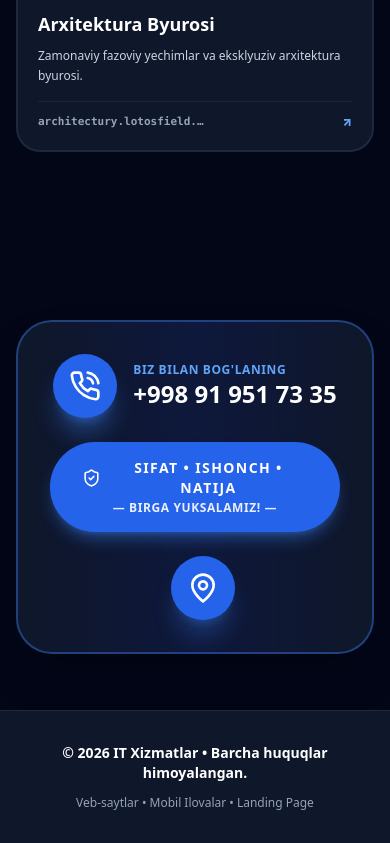
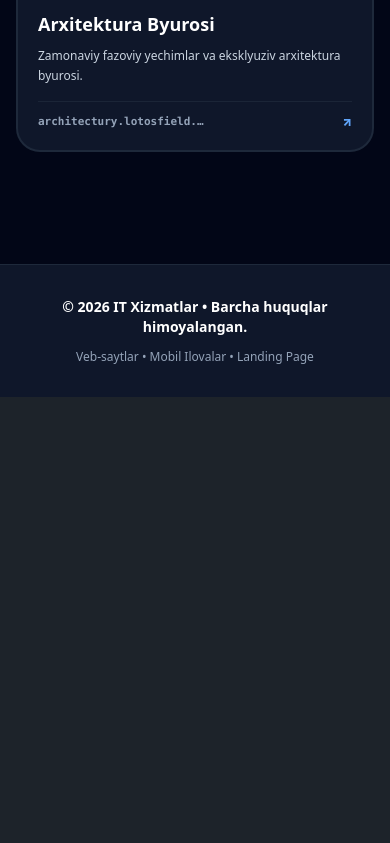
Before and after one commit to jumaqulovyashnar/IT-xizmatlari., a Next.js app in the folder frontend/: page / in a window 390 px wide. Shown: the part 6485-7328 px from the top of the page. After the commit the page ends 6882 px from the top, so only its background shows below. Built offline with nearby package versions, Linux system fonts and the light colour scheme.

Commit message:
fix(ui): remove bottom contact bar section and connect navbar Aloqa link to phone directly

```diff
--- a/frontend/src/app/page.tsx
+++ b/frontend/src/app/page.tsx
@@ -54,7 +54,7 @@ export default function HomePage() {
             <li><a href="#section-mobile" className="hover:text-blue-400 hover:bg-slate-800 rounded-lg transition-colors">{t.nav.mobile}</a></li>
             <li><a href="#section-landing" className="hover:text-blue-400 hover:bg-slate-800 rounded-lg transition-colors">{t.nav.landing}</a></li>
             <li><a href="#section-projects" className="hover:text-blue-400 hover:bg-slate-800 rounded-lg transition-colors">{t.nav.projects}</a></li>
-            <li><a href="#section-contact" className="hover:text-blue-400 hover:bg-slate-800 rounded-lg transition-colors">{t.nav.contact}</a></li>
+            <li><a href="tel:+998919517335" className="hover:text-blue-400 hover:bg-slate-800 rounded-lg transition-colors">{t.nav.contact}</a></li>
           </ul>
         </div>
 
@@ -331,59 +331,6 @@ export default function HomePage() {
         </div>
       </section>
 
-      {/* ========================================================================= */}
-      {/* FOYDALANUVCHI RASMI USLUBIDAGI PASTKI ALOQA BLOKI (CONTACT BAR)           */}
-      {/* ========================================================================= */}
-      <section id="section-contact" className="py-14 px-4 max-w-7xl mx-auto w-full">
-        <div className="p-8 sm:p-10 rounded-[36px] bg-gradient-to-r from-slate-900 via-blue-950/60 to-slate-900 border-2 border-blue-500/40 shadow-2xl flex flex-col lg:flex-row items-center justify-between gap-6">
-          {/* Left: Phone & Contact */}
-          <div className="flex items-center space-x-4">
-            <a
-              href="tel:+998919517335"
-              className="w-16 h-16 rounded-full bg-blue-600 text-white flex items-center justify-center shadow-xl shadow-blue-500/40 hover:scale-110 transition-transform"
-            >
-              <PhoneCall className="w-8 h-8" />
-            </a>
-            <div>
-              <div className="text-xs font-black uppercase tracking-wider text-blue-400">
-                {t.contactUs}
-              </div>
-              <a
-                href="tel:+998919517335"
-                className="text-2xl sm:text-3xl font-black text-white hover:text-blue-400 transition-colors"
-              >
-                {t.phone}
-              </a>
-            </div>
-          </div>
-
-          {/* Center Badge: Sifat - Ishonch - Natija */}
-          <div className="px-8 py-4 rounded-full bg-blue-600 text-white font-black text-center shadow-lg shadow-blue-500/40 space-y-0.5">
-            <div className="text-sm sm:text-base tracking-widest uppercase flex items-center justify-center gap-2 font-black">
-              <ShieldCheck className="w-5 h-5" /> {t.slogan}
-            </div>
-            <div className="text-xs tracking-wider opacity-90 uppercase font-bold">
-              — {t.subSlogan} —
-            </div>
-          </div>
-
-          {/* Right: Biz Har Doim Siz Bilan */}
-          <div className="flex items-center space-x-4">
-            <div className="text-right hidden sm:block">
-              <div className="text-xs font-black uppercase tracking-wider text-slate-400">
-                Kafolatlangan Servis
-              </div>
-              <div className="text-xl font-black text-white">
-                {t.alwaysWithYou}
-              </div>
-            </div>
-            <div className="w-16 h-16 rounded-full bg-blue-600 text-white flex items-center justify-center shadow-xl shadow-blue-500/30">
-              <MapPin className="w-8 h-8" />
-            </div>
-          </div>
-        </div>
-      </section>
-
       {/* Footer */}
       <footer className="footer footer-center p-8 bg-slate-900 text-slate-300 mt-auto border-t border-slate-800">
         <div>
```
